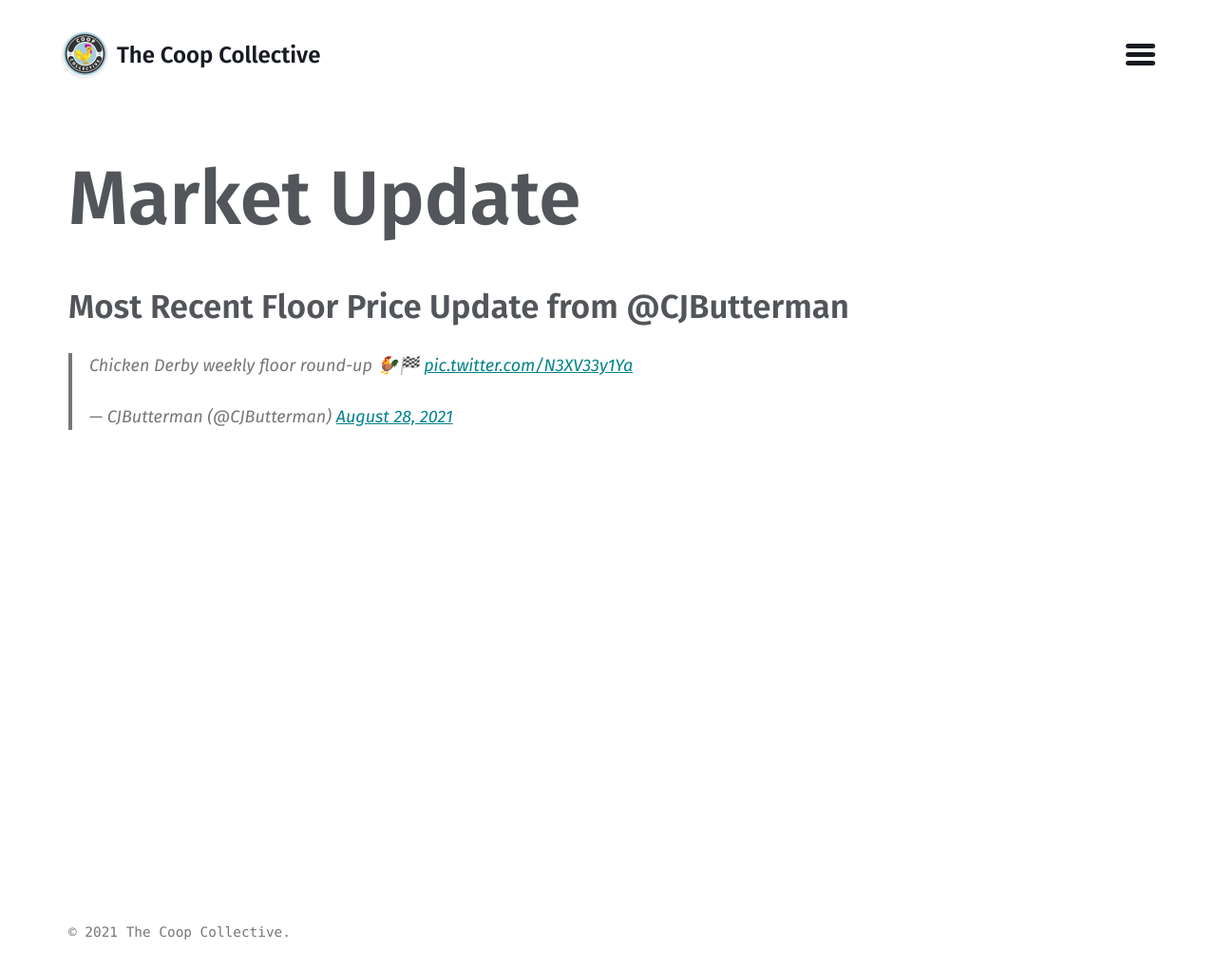
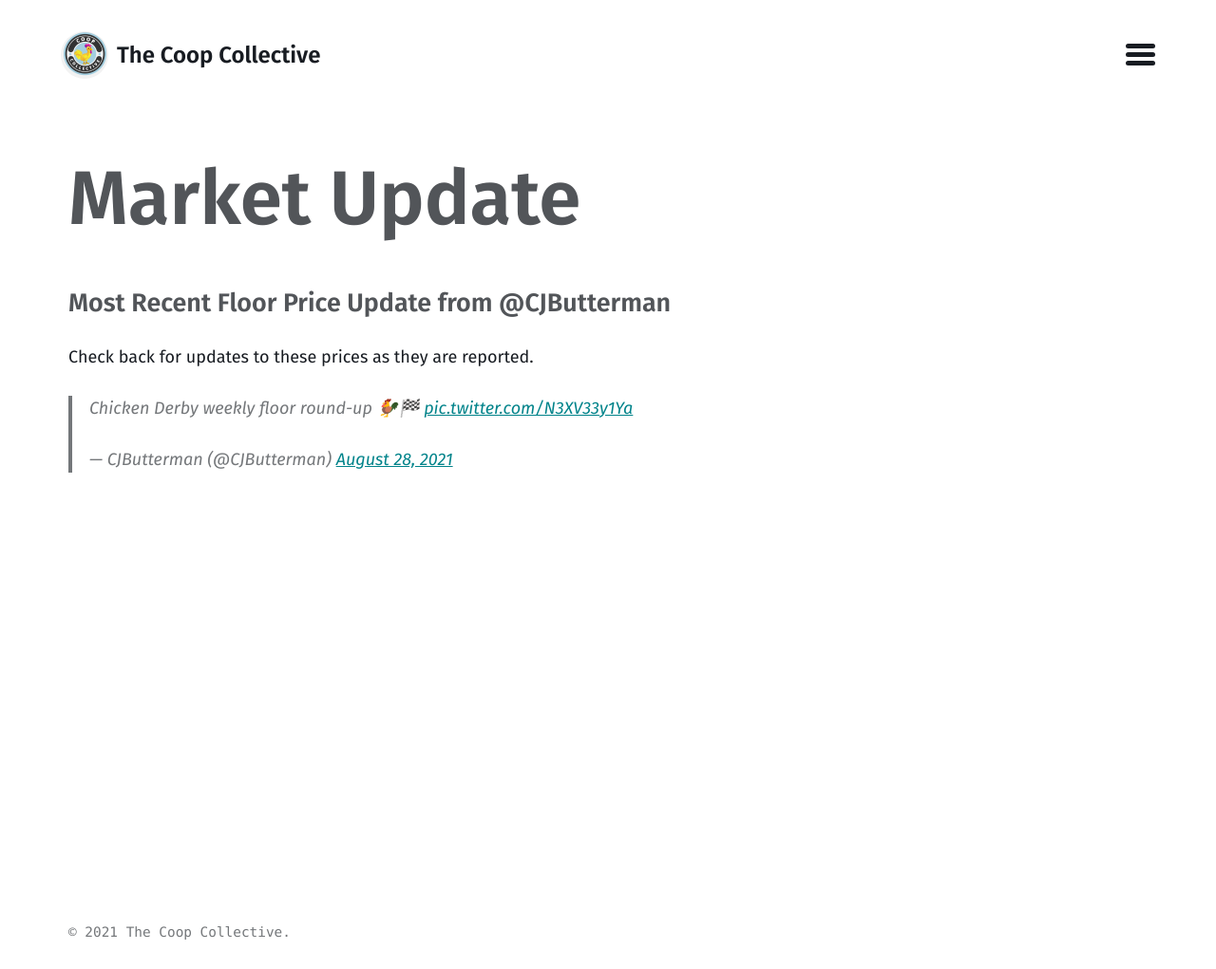
Before and after one commit to CoopCollective/coopcollective.github.io, a Jekyll site: the page built from market.md, in a window 1280 px wide. Shown: the whole page at 95% size. Built offline with Jekyll 4.4.1, drawn with Linux system fonts in a browser that asks for light colours; comment, search, counter and statistics services are not loaded.

Commit message:
add market data navigation

```diff
--- a/_data/theme.yml
+++ b/_data/theme.yml
@@ -50,4 +50,5 @@
 
 navigation_pages:
   - about.md
+  - market.md
   - cv.md
--- a/market.md
+++ b/market.md
@@ -3,6 +3,8 @@
 layout: market
 ---
 
-## Most Recent Floor Price Update from @CJButterman
+### Most Recent Floor Price Update from @CJButterman
+
+Check back for updates to these prices as they are reported.
 
 <blockquote class="twitter-tweet"><p lang="en" dir="ltr">Chicken Derby weekly floor round-up 🐓🏁 <a href="https://t.co/N3XV33y1Ya">pic.twitter.com/N3XV33y1Ya</a></p>&mdash; CJButterman (@CJButterman) <a href="https://twitter.com/CJButterman/status/1431626420854218754?ref_src=twsrc%5Etfw">August 28, 2021</a></blockquote> <script async src="https://platform.twitter.com/widgets.js" charset="utf-8"></script>
```
